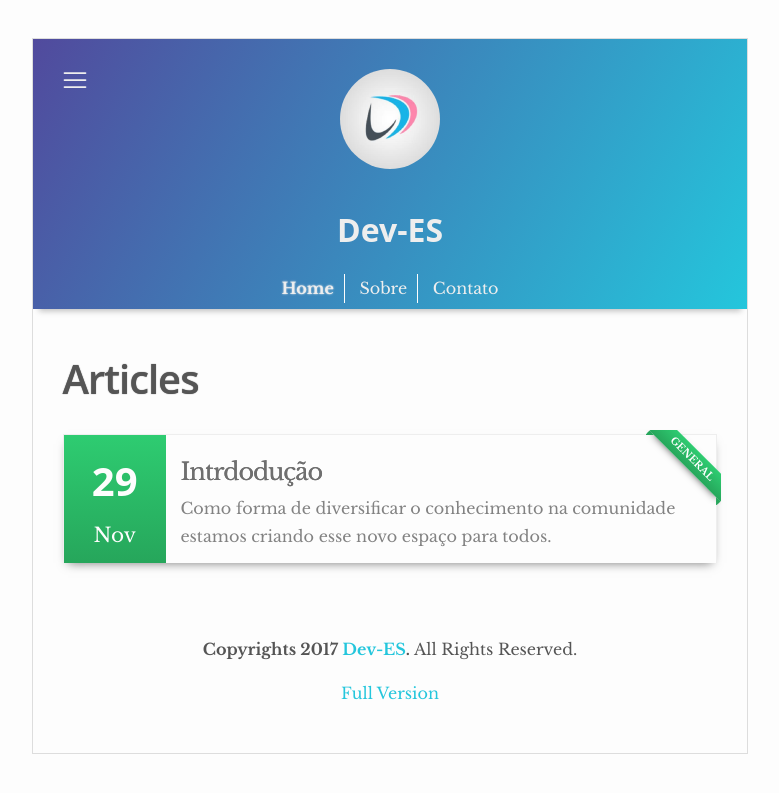
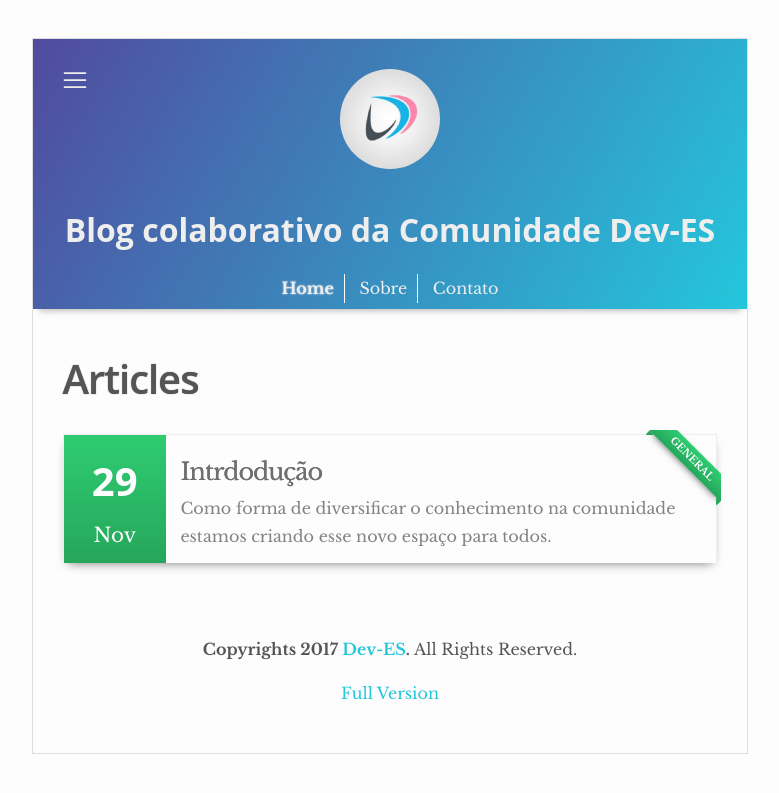
Before and after one commit to Dev-ES/blog, a Jekyll site: the page built from index.html, in a window 1280 px wide. Shown: the top 793 px of the page, without its empty margins (250-1029 px from the left). Built offline with Jekyll 4.4.1, drawn with Linux system fonts in a browser that asks for light colours.

Commit message:
melhora msg do header

```diff
--- a/_includes/header.html
+++ b/_includes/header.html
@@ -10,7 +10,7 @@
 <a href="{{site.baseurl}}/">
 <img class="author-image" alt="site-title" src="{{site.baseurl}}/images/{{site.author.image}}">
 </a>
-<h1 class="author-about">{{site.author.name}}</h1>
+<h1 class="author-about">{{site.description}}</h1>
 </div>
 <div class="menu-category">
     <div class="menu-item"><a class="{% if page.url == '/' %}active{% endif %} menu-link" href="{{site.baseurl}}/">Home</a></div>
```
